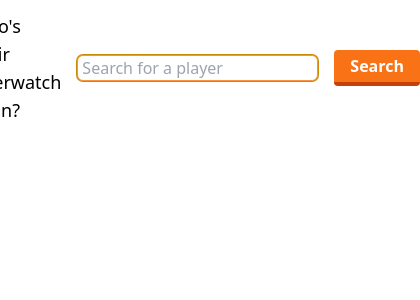
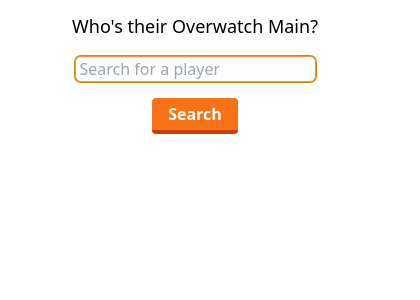
Before and after one commit to Alienatedlabor/overwatch-main-report, a React (Vite) app: page / in a window 390 px wide. Shown: the top 300 px of the page, 420 px wide, since content can reach past the window. Built offline with nearby package versions, Linux system fonts and the light colour scheme.

Commit message:
make responsive

```diff
--- a/src/App.tsx
+++ b/src/App.tsx
@@ -41,7 +41,7 @@
   return (
     <div className="flex justify-center items-center flex-col">
       <form onSubmit={handleSubmit}>
-        <div className="flex  items-center gap-4 my-2 py-1">
+        <div className="flex flex-col lg:flex-row  items-center gap-4 my-2 py-1">
           <h1 className="text-lg">Who's their Overwatch Main? </h1>
           <div className="flex flex-col ">
             <input
```
